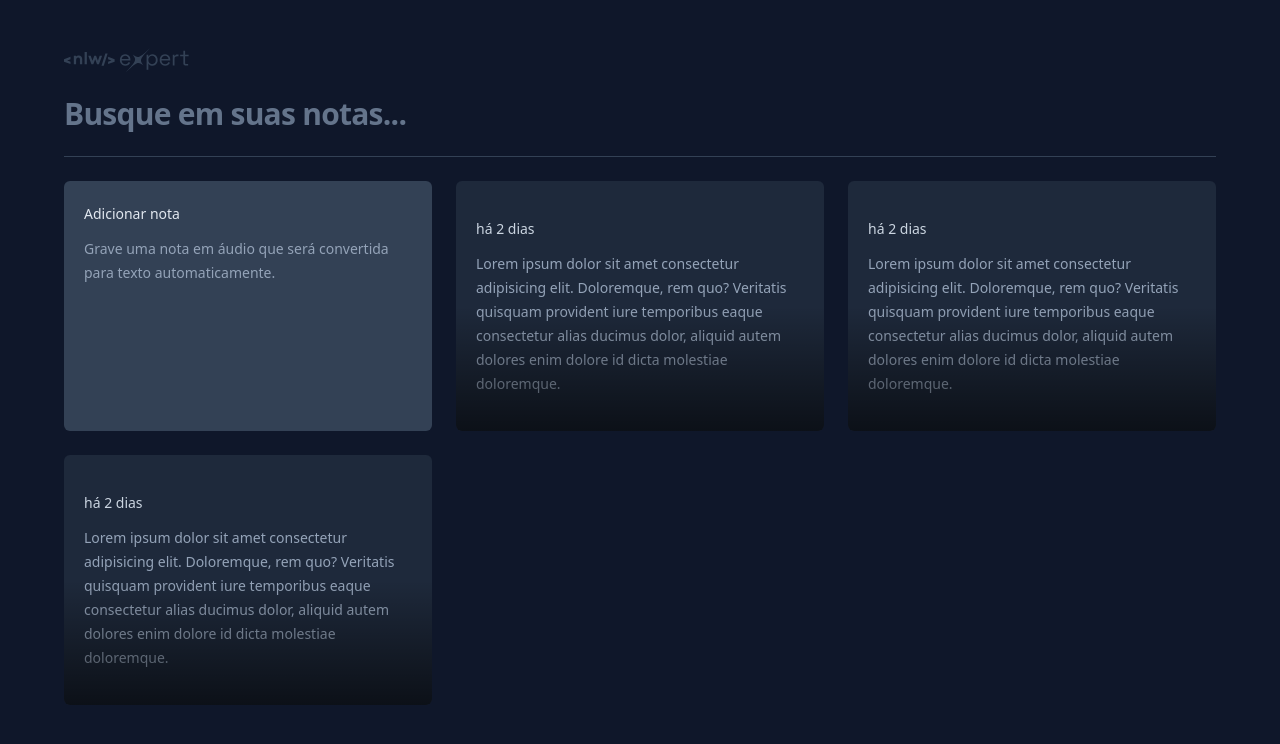
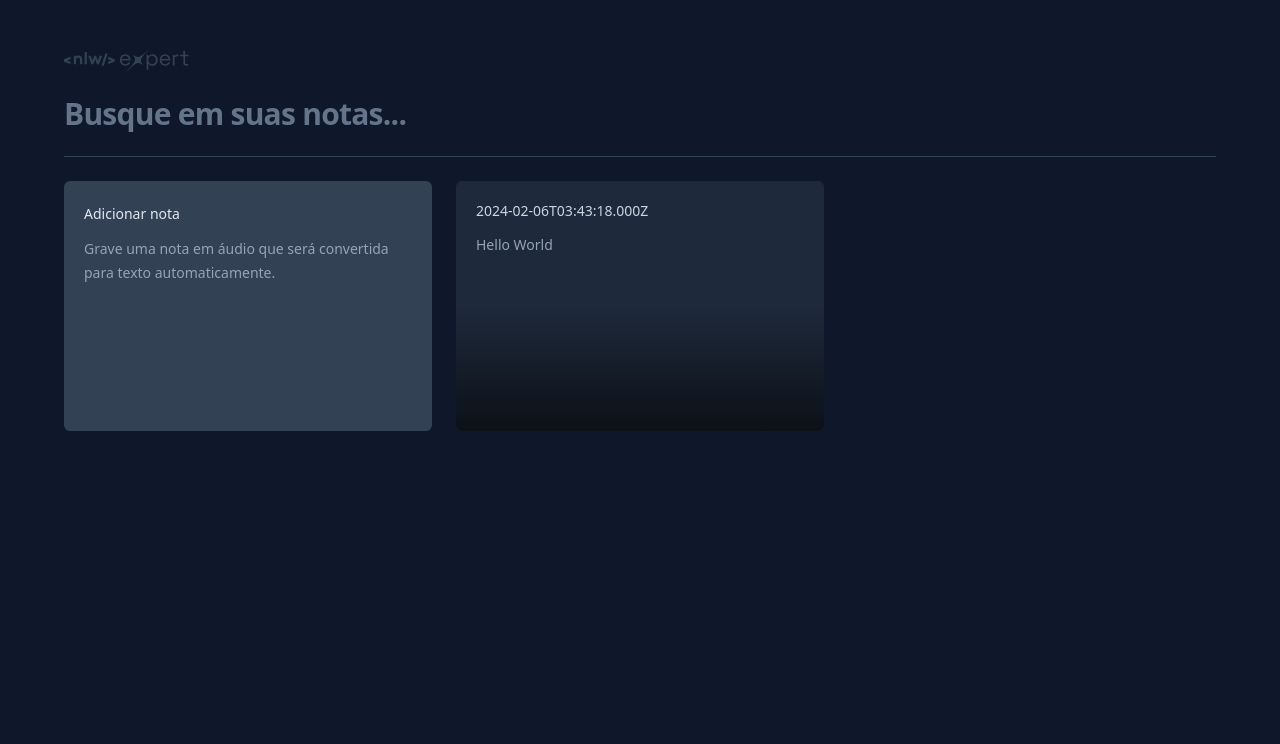
Before and after one commit to ghiberti85/nlw-expert-notes, a React (Vite) app: page / in a window 1280 px wide. Shown: the top 744 px of the page. Built offline with nearby package versions, Linux system fonts and the light colour scheme.

Commit message:
Create Note Modal

```diff
--- a/package.json
+++ b/package.json
@@ -9,6 +9,7 @@
     "preview": "vite preview"
   },
   "dependencies": {
+    "@radix-ui/react-dialog": "^1.0.5",
     "react": "^18.2.0",
     "react-dom": "^18.2.0"
   },
--- a/src/App.tsx
+++ b/src/App.tsx
@@ -20,9 +20,11 @@
       <div className="grid grid-cols-3 gap-6 auto-rows-[250px]">
 
         <NewNoteCard />
-        <NoteCard />
-        <NoteCard />
-        <NoteCard />
+
+        <NoteCard note={{
+          date: new Date(),
+          content: 'Hello World'
+        }} />
 
       </div>
     </div>
--- a/src/components/note-card.tsx
+++ b/src/components/note-card.tsx
@@ -1,14 +1,30 @@
-export function NoteCard() {
+import * as Dialog from "@radix-ui/react-dialog"
+
+interface NoteCardProps {
+    note: {
+        date: Date
+        content: string
+    }
+}
+
+export function NoteCard({ note }: NoteCardProps) {
     return (
-        <button className="rounded-md text-left bg-slate-800 p-5 space-y-3 overflow-hidden relative outline-none hover:ring-2 hover:ring-slate-600 focus-visible:ring-2 focus-visible: ring-lime-400">
-            <span className="text-sm font-medium text-slate-300">
-            há 2 dias
-            </span>
-            <p className="text-sm leading-6 text-slate-400">
-            Lorem ipsum dolor sit amet consectetur adipisicing elit. Doloremque, rem quo? Veritatis quisquam provident iure temporibus eaque consectetur alias ducimus dolor, aliquid autem dolores enim dolore id dicta molestiae doloremque.
-            </p>
+        <Dialog.Root>
+            <Dialog.Trigger className="rounded-md text-left flex flex-col bg-slate-800 p-5 gap-3 overflow-hidden relative outline-none hover:ring-2 hover:ring-slate-600 focus-visible:ring-2 focus-visible: ring-lime-400">
+                <span className="text-sm font-medium text-slate-300">
+                {note.date.toISOString()}
+                </span>
+                <p className="text-sm leading-6 text-slate-400">
+                    {note.content}
+                </p>
 
-            <div className="absolute bottom-0 left-0 right-0 h-1/2 bg-gradient-to-t from-black/60 to-black/0 pointer-events-none"/>
-        </button>
+                <div className="absolute bottom-0 left-0 right-0 h-1/2 bg-gradient-to-t from-black/60 to-black/0 pointer-events-none"/>
+            </Dialog.Trigger>
+
+            <Dialog.Portal>
+                <Dialog.Overlay className="inset-0 fixed bg-black/50"/>
+                <Dialog.Content className="fixed left-1/2 top-1/2 -translate-x-1/2 -translate-y-1/2 max-w-[640px] w-full bg-slate-700 rounded-md flex flex-col outline-none">TESTE</Dialog.Content>
+            </Dialog.Portal>
+        </Dialog.Root>
     )
 }
```
Also changed, not shown: 1 other file (tests, documents, lock files or other folders).
